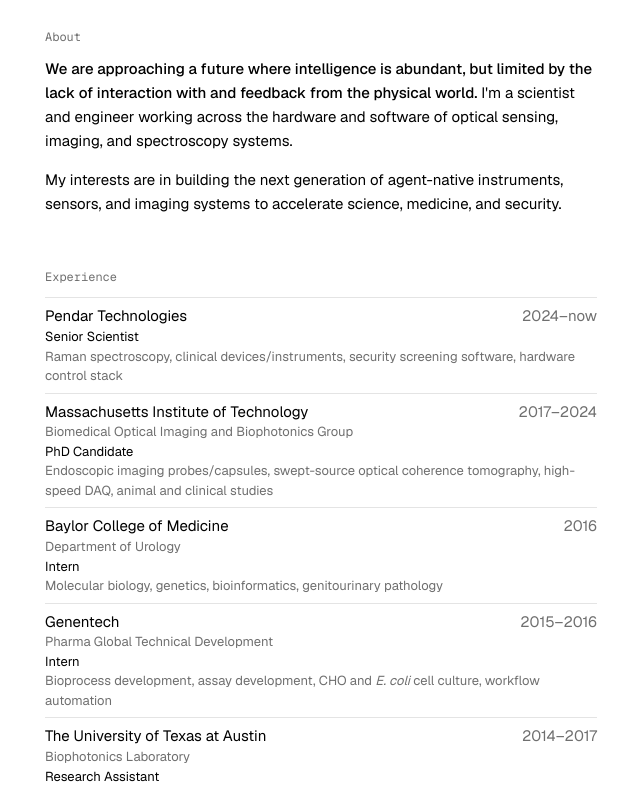
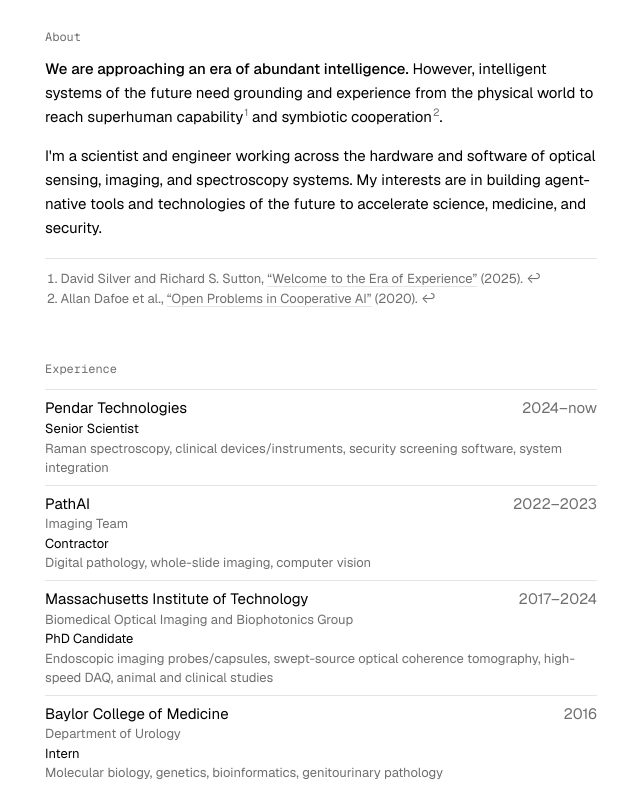
Before and after one commit to jnz32/jnz32.github.io, a plain HTML site: page index.html in a window 1280 px wide. Shown: the part 216-1005 px from the top of the page, without its empty margins (319-959 px from the left). Drawn offline with nearby package versions, Linux system fonts and the light colour scheme.

Commit message:
About footnotes, restore PathAI, link avatar, copy edits
Co-Authored-By: Claude Opus 5.5 <noreply@anthropic.com>
Claude-Session: https://claude.ai/code/session_014ZEtATbwoFfMuXQRx2QVP4

```diff
--- a/index.html
+++ b/index.html
@@ -54,6 +54,7 @@
   nav a:hover, nav a[aria-current] { color: var(--fg); }
 
   header.intro { margin: 48px 0 44px; display: flex; align-items: center; gap: 20px; }
+  .avatar-link { display: block; flex: none; border-radius: 50%; }
   .avatar { display: block; width: 80px; height: 80px; border-radius: 50%; }
   h1 { margin: 0; font-size: 15px; font-weight: 500; }
   .intro p { margin: 0; color: var(--dim); }
@@ -66,6 +67,11 @@
   }
   p { margin: 0 0 1em; }
   #about strong { font-weight: 500; }
+  .fn { font-size: 0.7em; line-height: 0; margin-left: 1px; }
+  .fn a { text-decoration: none; color: var(--dim); }
+  .fn a:hover { color: var(--fg); }
+  .notes { margin: 18px 0 0; padding: 10px 0 0 1.2em; border-top: 1px solid var(--rule); font-size: 13px; line-height: 1.5; color: var(--dim); }
+  .notes .back { text-decoration: none; }
 
   .rows { list-style: none; margin: 0; padding: 0; }
   .rows li {
@@ -123,22 +129,27 @@
   </div>
 
   <header class="intro" id="top">
-    <picture>
-      <source srcset="avatar.png" media="(prefers-color-scheme: dark)" id="avatar-dark">
-      <img class="avatar" src="avatar-light.png" width="80" height="80" alt="">
-    </picture>
+    <a class="avatar-link" href="https://en.wikipedia.org/wiki/Dragon_curve" title="Dragon curve" aria-label="Dragon curve (Wikipedia)">
+      <picture>
+        <source srcset="avatar.png" media="(prefers-color-scheme: dark)" id="avatar-dark">
+        <img class="avatar" src="avatar-light.png" width="80" height="80" alt="">
+      </picture>
+    </a>
     <div>
       <h1>Jason Zhang</h1>
       <p>Senior Scientist, Pendar Technologies</p>
-      <p>Cambridge, MA</p>
     </div>
   </header>
 
   <main>
     <section id="about">
       <h2>About</h2>
-      <p><strong>We are approaching a future where intelligence is abundant, but limited by the lack of interaction with and feedback from the physical world.</strong> I'm a scientist and engineer working across the hardware and software of optical sensing, imaging, and spectroscopy systems.</p>
-      <p>My interests are in building the next generation of agent-native instruments, sensors, and imaging systems to accelerate science, medicine, and security.</p>
+      <p><strong>We are approaching an era of abundant intelligence.</strong> However, intelligent systems of the future need grounding and experience from the physical world to reach superhuman capability<sup class="fn"><a href="#fn1" id="fnref1">1</a></sup> and symbiotic cooperation<sup class="fn"><a href="#fn2" id="fnref2">2</a></sup>.</p>
+      <p>I'm a scientist and engineer working across the hardware and software of optical sensing, imaging, and spectroscopy systems. My interests are in building agent-native tools and technologies of the future to accelerate science, medicine, and security.</p>
+      <ol class="notes" aria-label="Footnotes">
+        <li id="fn1">David Silver and Richard S. Sutton, <a href="https://storage.googleapis.com/deepmind-media/Era-of-Experience%20/The%20Era%20of%20Experience%20Paper.pdf">“Welcome to the Era of Experience”</a> (2025). <a href="#fnref1" class="back" aria-label="Back to text">↩</a></li>
+        <li id="fn2">Allan Dafoe et al., <a href="https://arxiv.org/abs/2012.08630">“Open Problems in Cooperative AI”</a> (2020). <a href="#fnref2" class="back" aria-label="Back to text">↩</a></li>
+      </ol>
     </section>
 
     <section id="experience">
@@ -148,7 +159,14 @@
           <span>Pendar Technologies</span>
           <span class="r">2024–now</span>
           <span class="role">Senior Scientist</span>
-          <span class="kw">Raman spectroscopy, clinical devices/instruments, security screening software, hardware control stack</span>
+          <span class="kw">Raman spectroscopy, clinical devices/instruments, security screening software, system integration</span>
+        </li>
+        <li>
+          <span>PathAI</span>
+          <span class="r">2022–2023</span>
+          <span class="unit">Imaging Team</span>
+          <span class="role">Contractor</span>
+          <span class="kw">Digital pathology, whole-slide imaging, computer vision</span>
         </li>
         <li>
           <span>Massachusetts Institute of Technology</span>
@@ -166,7 +184,7 @@
         </li>
         <li>
           <span>Genentech</span>
-          <span class="r">2015–2016</span>
+          <span class="r">2015</span>
           <span class="unit">Pharma Global Technical Development</span>
           <span class="role">Intern</span>
           <span class="kw">Bioprocess development, assay development, CHO and <i>E. coli</i> cell culture, workflow automation</span>
```
